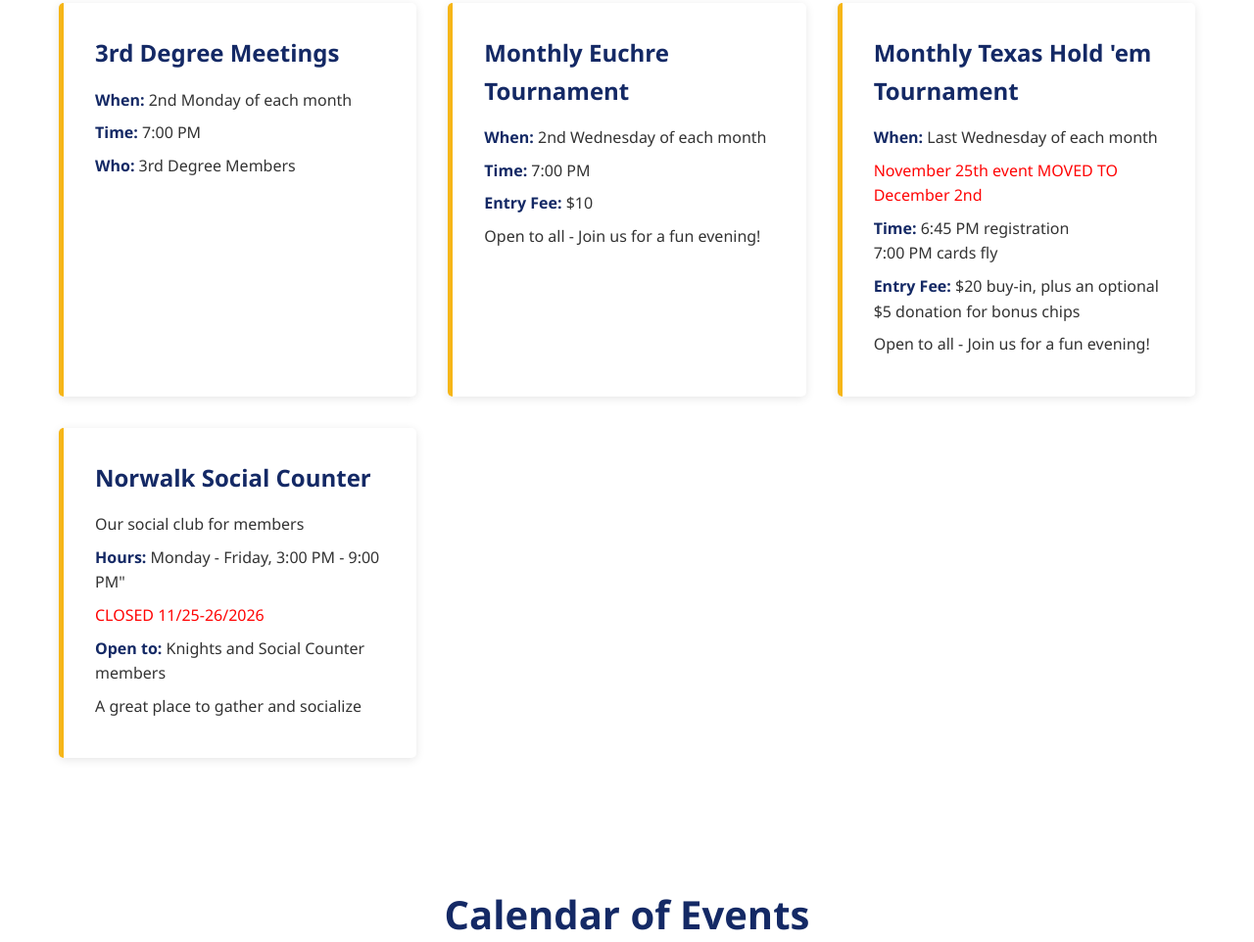
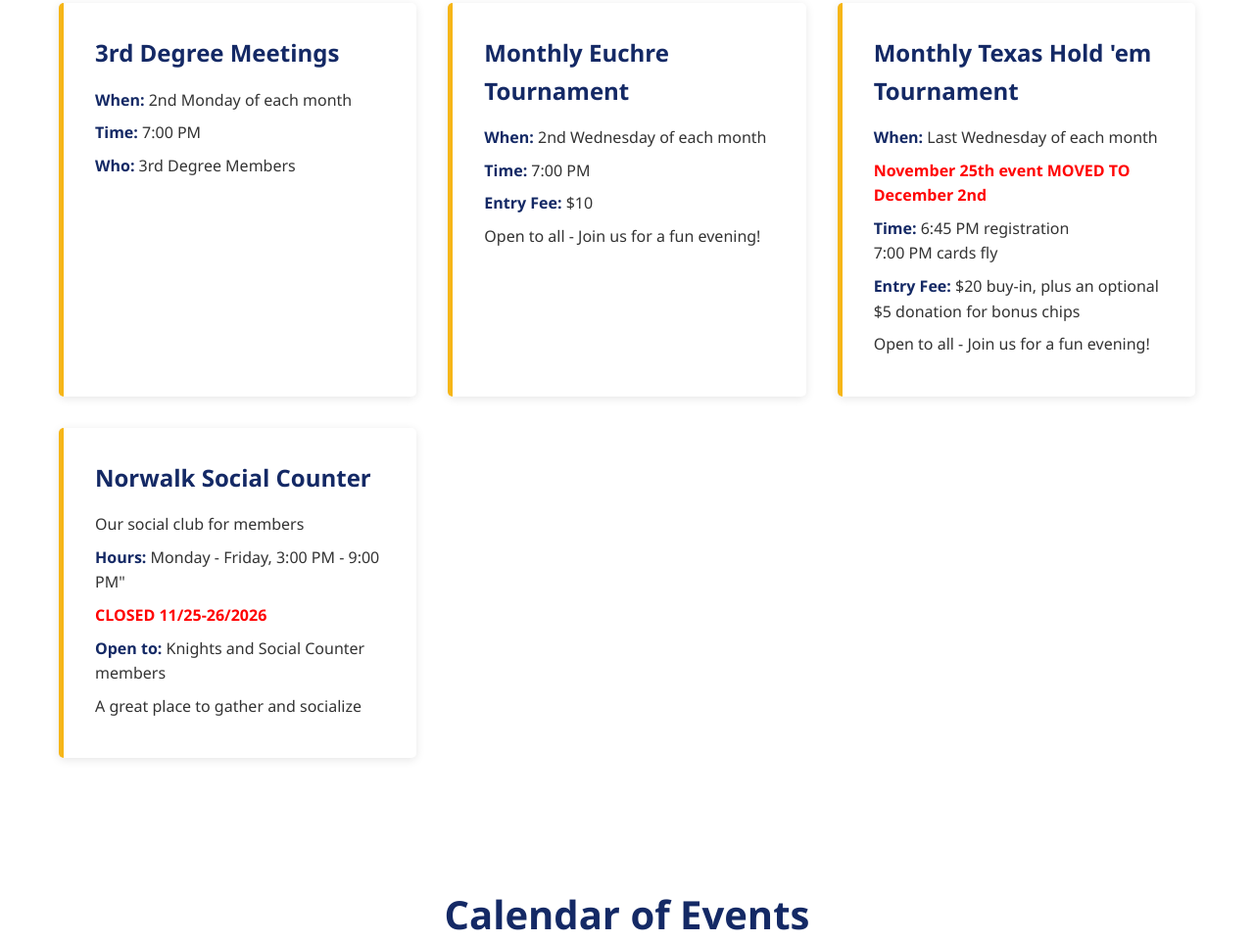
Before and after one commit to musoniusr/kofc626-website, a plain HTML site: page index.html in a window 1280 px wide. Shown: the part 3859-4821 px from the top of the page at 98% size. Drawn offline with Linux system fonts and the light colour scheme.

Commit message:
updated index.html
for Poker and counter hours

```diff
--- a/index.html
+++ b/index.html
@@ -192,7 +192,7 @@
                     <h3>Monthly Texas Hold 'em Tournament</h3>
                     <div class="event-details">
                         <p><strong>When:</strong> Last Wednesday of each month</p>
-						<p class="flashing-text" style="color: red">November 25th event MOVED TO December 2nd</strong></p>
+						<p class="flashing-text" style="color: red"><b>November 25th event MOVED TO December 2nd</b></p>
                         <p><strong>Time:</strong> 6:45 PM registration<br>
                         7:00 PM cards fly</p>
                         <p><strong>Entry Fee:</strong> $20 buy-in, plus an optional $5 donation for bonus chips</p>
@@ -204,7 +204,7 @@
                     <div class="event-details">
                         <p>Our social club for members</p>
                         <p><strong>Hours:</strong> Monday - Friday, 3:00 PM - 9:00 PM"</p>
-						<p class="flashing-text" style="color: red">CLOSED 11/25-26/2026</p>
+						<p class="flashing-text" style="color: red"><b>CLOSED 11/25-26/2026</b></p>
                         <p><strong>Open to:</strong> Knights and Social Counter members</p>
                         <p>A great place to gather and socialize</p>
                     </div>
```
